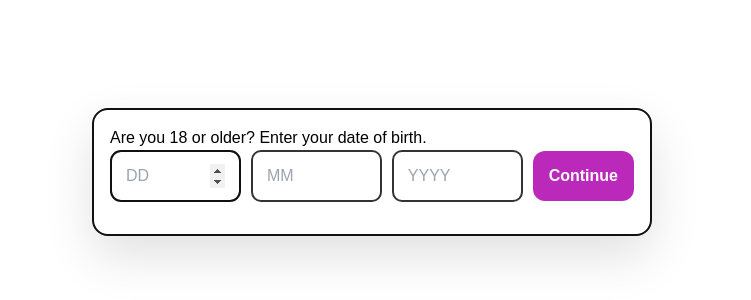
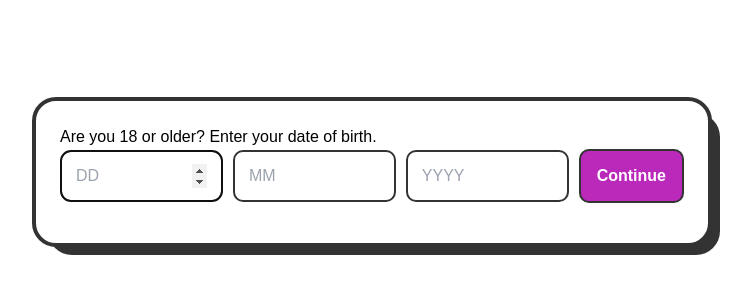
Before and after one commit to caseyclarkee/Sugar-Sale, a React (Vite) app: page /#/ in a window 1280 px wide. Shown: the part 228-528 px from the top of the page, without its empty margins (268-1019 px from the left). Built offline with nearby package versions, Linux system fonts and the light colour scheme; a web font is replaced by a local one.

Commit message:
Update agegate.css

```diff
--- a/public/agegate.css
+++ b/public/agegate.css
@@ -13,22 +13,36 @@
   padding: 24px;
   background: #fff;
 }
+
 .age-card {
-  border: 2px solid #111;
-  border-radius: 16px;
-  padding: 16px;
-  width: min(560px, 92vw);
+  position: relative;
+  border: 4px solid #333;          /* thicker, darker */
+  border-radius: 24px;             /* chunkier corners */
+  padding: 24px;                   /* a little more air */
+  width: min(680px, 92vw);         /* wider like the mock */
   background: #fff;
-  box-shadow: 0 20px 50px rgba(0,0,0,.12);
+  box-shadow: none;                /* we do a hard offset below */
 }
+
+/* hard offset shadow block behind the card */
+.age-card::after {
+  content: "";
+  position: absolute;
+  inset: 0;
+  border-radius: inherit;
+  background: #333;                /* dark block */
+  transform: translate(12px, 12px);/* offset down-right */
+  z-index: -1;
+}
+
 #age-gate-form .row { display:flex; gap:.6rem; align-items:center; }
 #age-gate-form input[type="number"] {
   border: 2px solid #333; border-radius: 10px;
   padding: 12px 14px; font-size: 1rem; width: 100%;
 }
 #age-gate-form .cta {
-  background: #BB29BB; color: #fff; border-radius: 12px; font-weight: 900;
-  padding: .8rem 1rem; border: none; cursor: pointer;
+  background: #BB29BB; color: #fff; border-radius: 10px; font-weight: 900;
+  padding: .8rem 1rem; border: 2px solid #333; cursor: pointer;
 }
 .error { color: #b00020; font-weight: 700; margin: 6px 0 0; }
 
```
